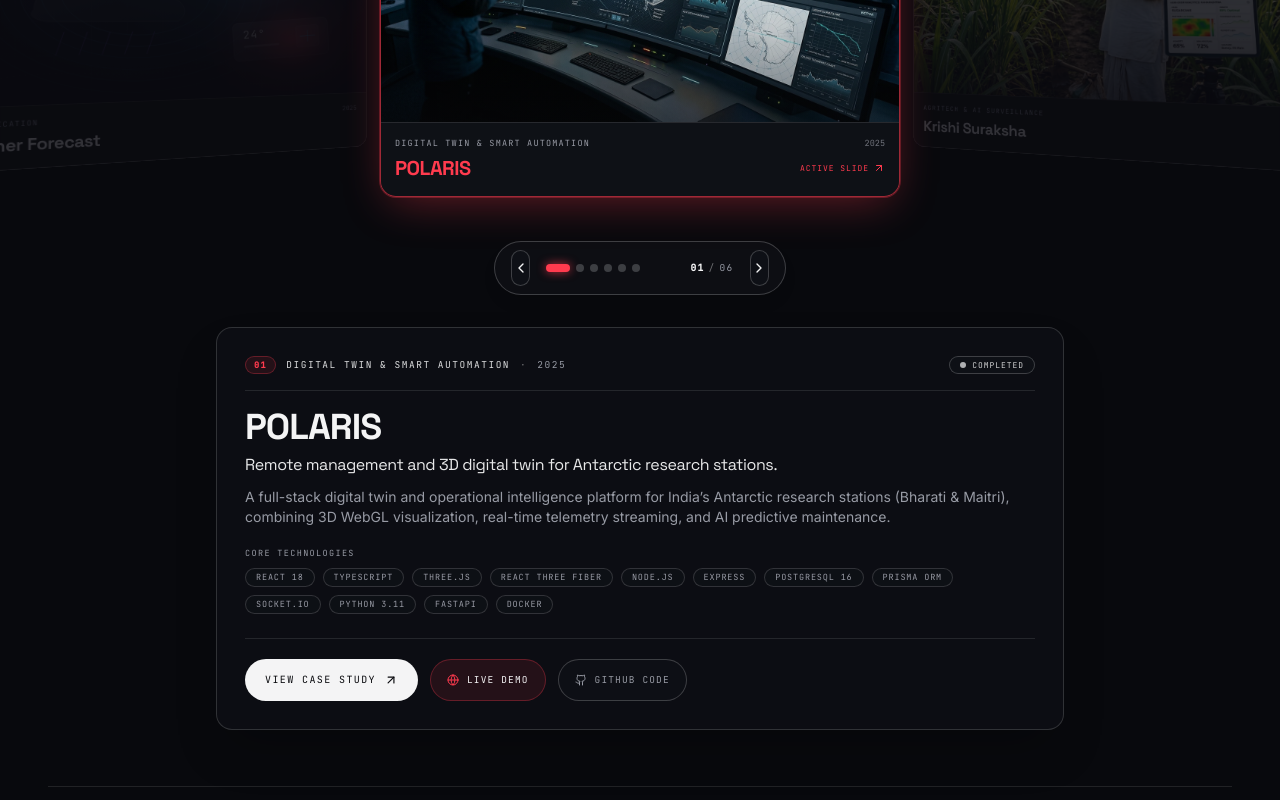
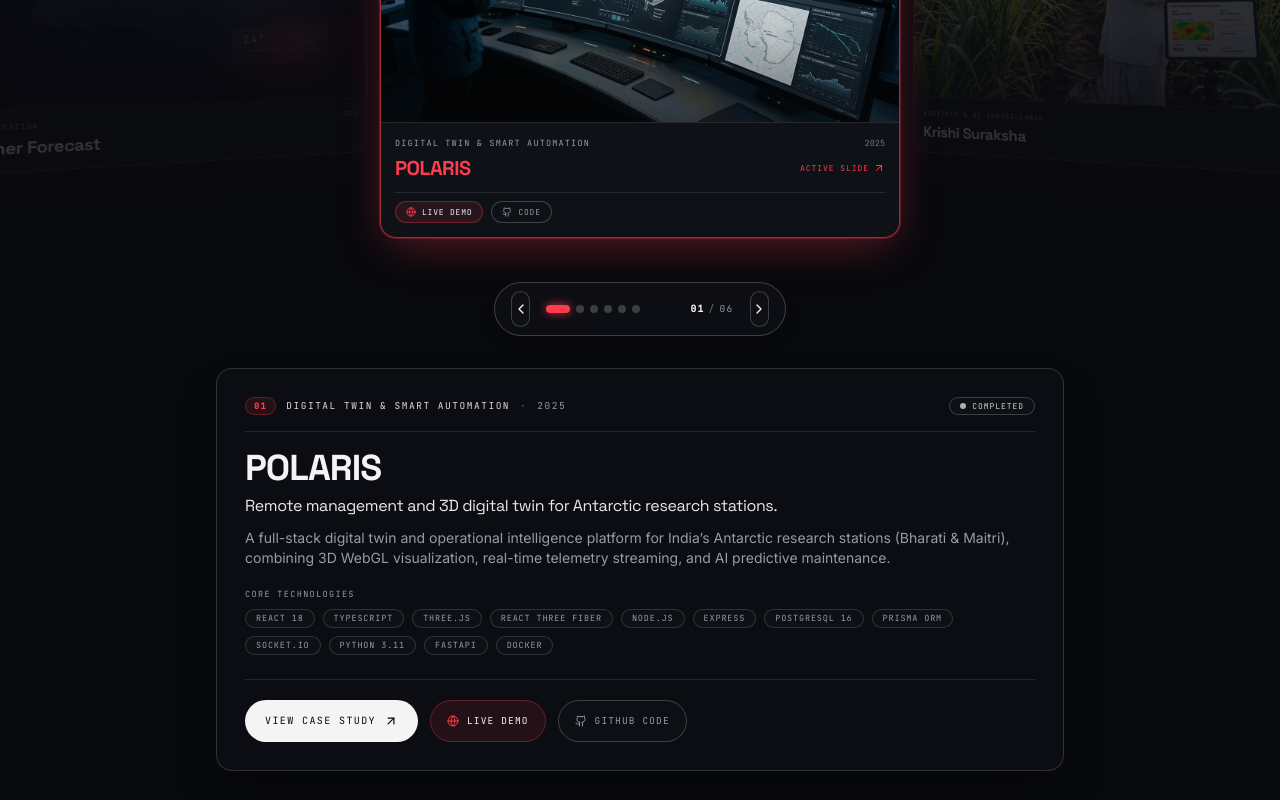
Before and after one commit to Sanjeet3065/My-Portfolio, a React (Vite) app: page /projects in a window 1280 px wide. Shown: the part 800-1600 px from the top of the page. Built offline with nearby package versions, Linux system fonts and the light colour scheme.

Commit message:
feat(projects): feature The Healthy Path on homepage and add direct links on carousel slide card

```diff
--- a/src/components/projects/SkiperPerspectiveCarousel.tsx
+++ b/src/components/projects/SkiperPerspectiveCarousel.tsx
@@ -236,6 +236,38 @@ export function SkiperPerspectiveCarousel({ projects }: SkiperPerspectiveCarouse
                         </span>
                       )}
                     </div>
+
+                    {/* Direct Quick-Action Links on Active Card */}
+                    {isActive && (project.live || project.github) && (
+                      <div className="mt-2.5 flex items-center gap-2 border-t border-line/10 pt-2">
+                        {project.live && (
+                          <a
+                            href={project.live}
+                            target="_blank"
+                            rel="noreferrer noopener"
+                            onClick={(e) => e.stopPropagation()}
+                            aria-label={`${project.title} live preview`}
+                            className="inline-flex items-center gap-1.5 rounded-full border border-ember/35 bg-ember/10 px-2.5 py-1 font-mono text-[8px] uppercase tracking-[0.1em] text-paper transition-colors hover:border-ember hover:bg-ember/25 hover:text-ember"
+                          >
+                            <Globe className="h-2.5 w-2.5 text-ember" />
+                            Live Demo
+                          </a>
+                        )}
+                        {project.github && (
+                          <a
+                            href={project.github}
+                            target="_blank"
+                            rel="noreferrer noopener"
+                            onClick={(e) => e.stopPropagation()}
+                            aria-label={`${project.title} GitHub repository`}
+                            className="inline-flex items-center gap-1.5 rounded-full border border-line/20 bg-surface/70 px-2.5 py-1 font-mono text-[8px] uppercase tracking-[0.1em] text-muted transition-colors hover:border-ember/40 hover:text-paper"
+                          >
+                            <Github className="h-2.5 w-2.5" />
+                            Code
+                          </a>
+                        )}
+                      </div>
+                    )}
                   </div>
                 </div>
               </SwiperSlide>
--- a/src/components/sections/Projects.tsx
+++ b/src/components/sections/Projects.tsx
@@ -22,7 +22,7 @@ const STATUS_STYLES: Record<ProjectStatus, string> = {
 export function Projects() {
   const sectionRef = useRef<HTMLElement>(null)
   const reduced = useReducedMotion()
-  const featuredProjects = projects.slice(0, 3)
+  const featuredProjects = projects.slice(0, 4)
 
   useEffect(() => {
     if (reduced) return
@@ -249,7 +249,7 @@ export function Projects() {
 
         <Reveal>
           <div className="mt-8 flex flex-col gap-3 border-t border-line/10 pt-6 font-mono text-[10px] uppercase tracking-[0.14em] text-muted sm:flex-row sm:items-center sm:justify-between sm:text-[9px] sm:tracking-[0.16em]">
-            <span>Showing 03 of {String(projects.length).padStart(2, '0')} projects · full stack &amp; interface engineering</span>
+            <span>Showing {String(featuredProjects.length).padStart(2, '0')} of {String(projects.length).padStart(2, '0')} projects · full stack &amp; interface engineering</span>
             <Link
               to="/projects"
               onClick={() => {
```
